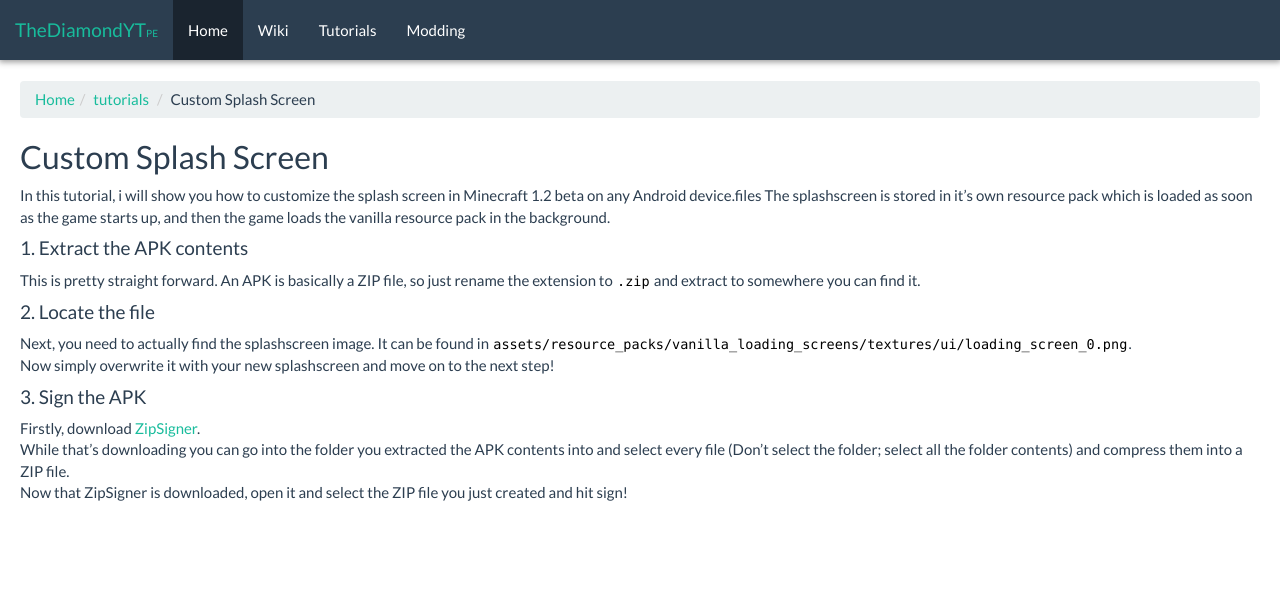
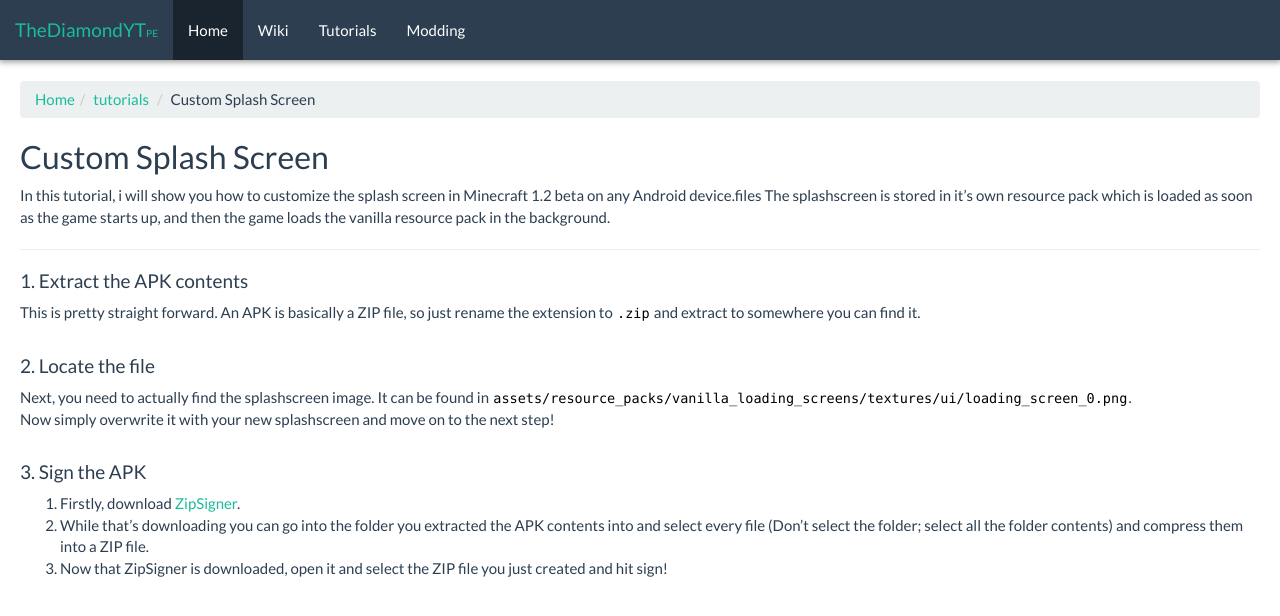
Before and after one commit to TheDiamondYT1/pe.thediamondyt.tk, a Jekyll site: the page built from _tutorials/CustomSplashScreen.md, in a window 1280 px wide. Shown: the top 616 px of the page. Built offline with Jekyll 4.4.1, drawn with Linux system fonts in a browser that asks for light colours.

Commit message:
Make stuff look pretty

```diff
--- a/_tutorials/CustomSplashScreen.md
+++ b/_tutorials/CustomSplashScreen.md
@@ -6,15 +6,17 @@ shortname: Custom Splash Screen
 ## Custom Splash Screen
 In this tutorial, i will show you how to customize the splash screen in Minecraft 1.2 beta on any Android device.files
 The splashscreen is stored in it's own resource pack which is loaded as soon as the game starts up, and then the game loads the vanilla resource pack in the background.
-<br>
+
+---
+
 #### 1. Extract the APK contents
 This is pretty straight forward. An APK is basically a ZIP file, so just rename the extension to `.zip` and extract to somewhere you can find it.
-<br>
+<br><br>
 #### 2. Locate the file
 Next, you need to actually find the splashscreen image. It can be found in `assets/resource_packs/vanilla_loading_screens/textures/ui/loading_screen_0.png`.
 Now simply overwrite it with your new splashscreen and move on to the next step!
-<br>
+<br><br>
 #### 3. Sign the APK
-Firstly, download [ZipSigner](https://play.google.com/store/apps/details?id=kellinwood.zipsigner2&hl=en&referrer=utm_source%3Dgoogle%26utm_medium%3Dorganic%26utm_term%3Dzipsigner&pcampaignid=APPU_1_kuWAWcPiK8PRwQKJlIa4AQ).
-While that's downloading you can go into the folder you extracted the APK contents into and select every file (Don't select the folder; select all the folder contents) and compress them into a ZIP file.
-Now that ZipSigner is downloaded, open it and select the ZIP file you just created and hit sign!
+1. Firstly, download [ZipSigner](https://play.google.com/store/apps/details?id=kellinwood.zipsigner2&hl=en&referrer=utm_source%3Dgoogle%26utm_medium%3Dorganic%26utm_term%3Dzipsigner&pcampaignid=APPU_1_kuWAWcPiK8PRwQKJlIa4AQ).
+2. While that's downloading you can go into the folder you extracted the APK contents into and select every file (Don't select the folder; select all the folder contents) and compress them into a ZIP file.
+3. Now that ZipSigner is downloaded, open it and select the ZIP file you just created and hit sign!
```
